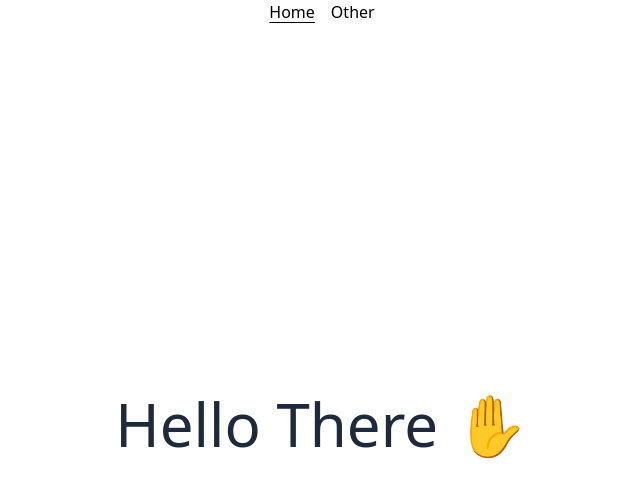
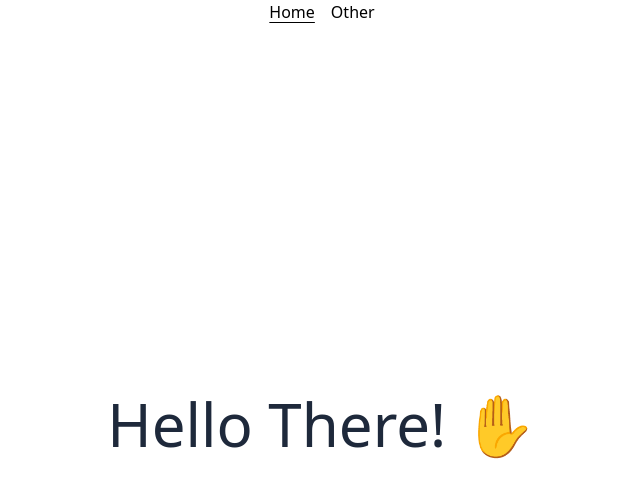
Before and after one commit to BarbaricxEric/CITP-4316-Final-Project, a Vue app: page / in a window 1280 px wide. Shown: the top 498 px of the page, without its empty margins (318-958 px from the left). Built offline with nearby package versions, Linux system fonts and the light colour scheme.

Commit message:
test commit

```diff
--- a/src/views/HomePage.vue
+++ b/src/views/HomePage.vue
@@ -1,6 +1,6 @@
 <script setup>
 import { ref } from 'vue'
-const title = ref('Hello There ✋')
+const title = ref('Hello There! ✋')
 </script>
 
 <template>
```
